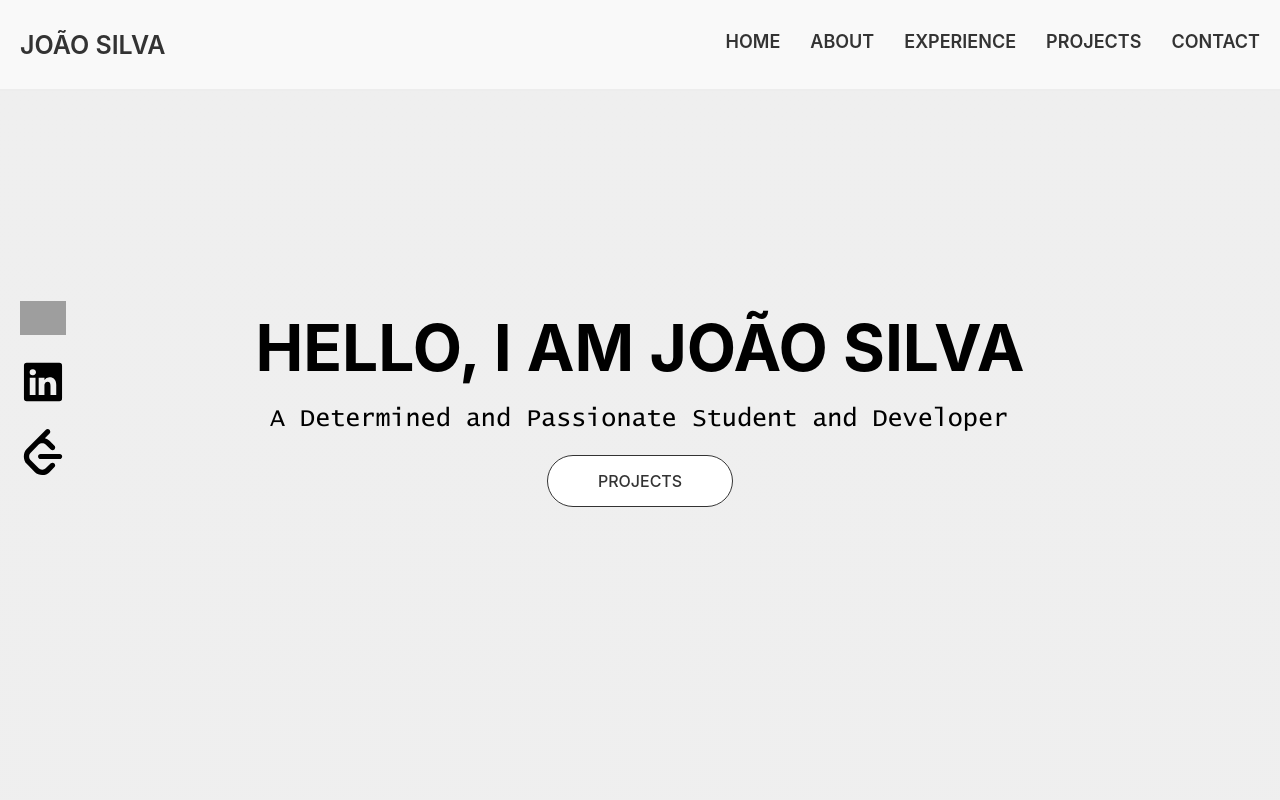
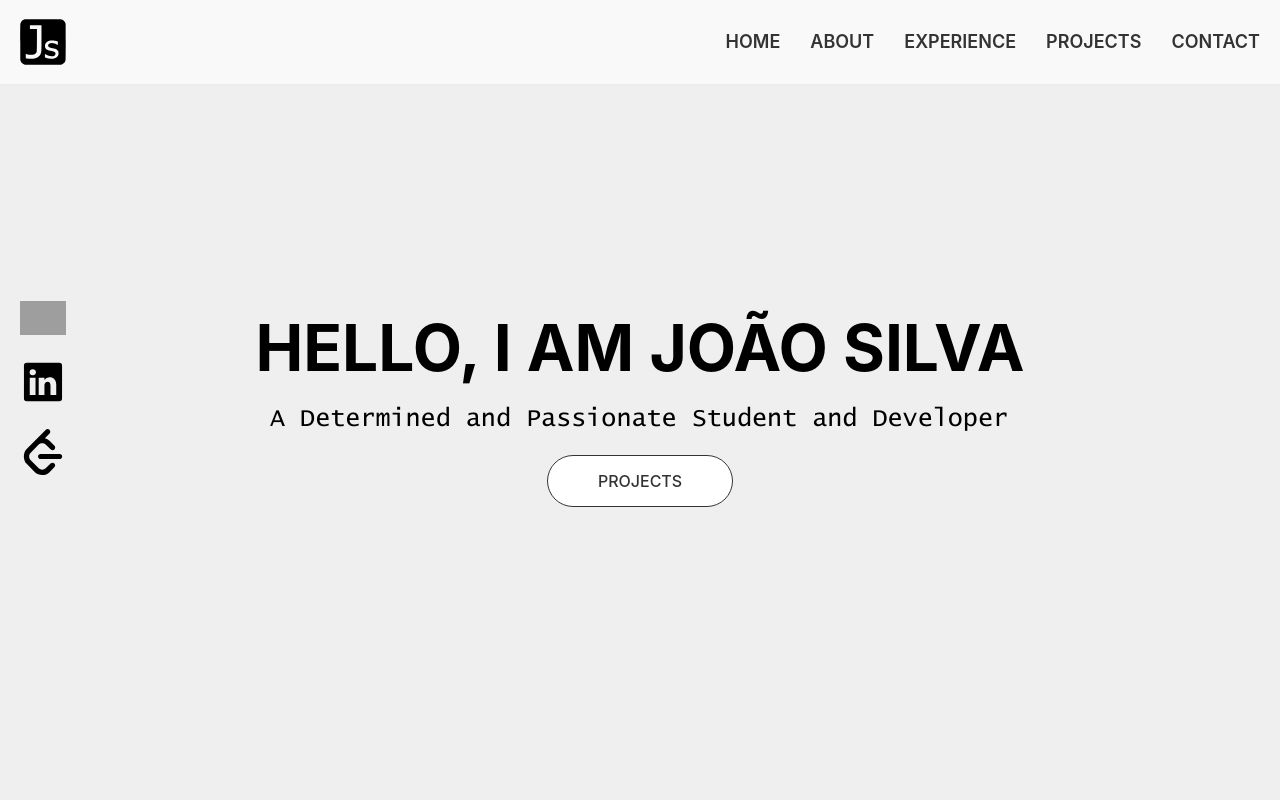
Before and after one commit to joaofmsilvaa/Portfolio, a React (Create React App) app: page / in a window 1280 px wide. Shown: the top 800 px of the page. Built offline with nearby package versions, Linux system fonts and the light colour scheme; grey boxes are pictures that could not be loaded.

Commit message:
logo update

```diff
--- a/public/index.html
+++ b/public/index.html
@@ -2,19 +2,18 @@
 <html lang="en">
   <head>
     <meta charset="utf-8" />
-    <link rel="icon" href="%PUBLIC_URL%/favicon.ico" />
     <meta name="viewport" content="width=device-width, initial-scale=1" />
     <meta name="theme-color" content="#000000" />
-    <meta
-      name="description"
-      content="Web site created using create-react-app"
-    />
-    <link rel="apple-touch-icon" href="%PUBLIC_URL%/logo192.png" />
+    <meta name="description" content="Welcome to my portfolio" />
     <!--
       manifest.json provides metadata used when your web app is installed on a
       user's mobile device or desktop. See https://developers.google.com/web/fundamentals/web-app-manifest/
     -->
     <link rel="manifest" href="%PUBLIC_URL%/manifest.json" />
+    <link
+      rel="icon"
+      href="/assets/js-removebg-preview.svg"
+    />
     <!--
       Notice the use of %PUBLIC_URL% in the tags above.
       It will be replaced with the URL of the `public` folder during the build.
@@ -24,10 +23,9 @@
       work correctly both with client-side routing and a non-root public URL.
       Learn how to configure a non-root public URL by running `npm run build`.
     -->
-    <title>React App</title>
+    <title>João Silva</title>
   </head>
   <body>
-    <noscript>You need to enable JavaScript to run this app.</noscript>
     <div id="root"></div>
     <!--
       This HTML file is a template.
--- a/src/App.css
+++ b/src/App.css
@@ -124,6 +124,10 @@ nav{
 
 }
 
+.navigationbar img{
+  height: 46px;
+}
+
 .navigationbar span{
   font-size: 25px;
   font-weight: 600;
@@ -145,6 +149,13 @@ nav{
 
 form{
   padding: 15px;
+}
+
+.navigationbar a{
+  display: flex;
+  justify-content: center;
+  align-items: center;
+  padding: 0;
 }
 
 a{
@@ -186,7 +197,6 @@ a{
 }
 
 .navigationbar a{
-  padding-bottom: 5px;
   border-bottom: 1px solid #00000000;
 }
 
@@ -700,7 +710,7 @@ form button{
 }
 
 .emailDiv .email{
-  font-size: 30px;
+  font-size: 25px;
 }
 
 @media (max-width: 1000px) {
@@ -950,4 +960,8 @@ form button{
   .emailDiv .email{
     font-size: 15px;
   }
+
+  .navigationbar img {
+    height: 36px;
+  }
 }
--- a/src/App.jsx
+++ b/src/App.jsx
@@ -157,7 +157,7 @@ function App() {
 
   return (
     <div className="App">
-      <Navigationbar name={"João Silva"} />
+      <Navigationbar/>
       <Notification text={"Thank you for contacting me :)"} />
       <Mainsection />
       <AboutSection />
--- a/src/components/footer.jsx
+++ b/src/components/footer.jsx
@@ -2,7 +2,7 @@ import React from "react";
 
 export default function Footer() {
   return (
-    <section className="footer-section">
+    <section className="footer-section" id="contacts">
       <div>
         <h2>Lets Talk !</h2>
         <span>Email me at</span>
--- a/src/components/navigationbar.jsx
+++ b/src/components/navigationbar.jsx
@@ -54,9 +54,17 @@ export default function Navigationbar({ name = null }) {
   return (
     <nav>
       <div className="navigationbar">
-        <div>
+        <div
+          style={{
+            display: "flex",
+            justifyContent: "center",
+            alignItems: "center",
+          }}
+        >
           <span>
-            <a href="/">{name.toUpperCase()}</a>
+            <a href="/">
+              <img src="/assets/js-removebg-preview.svg" alt="logo"></img>
+            </a>
           </span>
         </div>
 
```
Also changed, not shown: public/assets/js-removebg-preview.svg (added), public/assets/js-white.svg (added).
